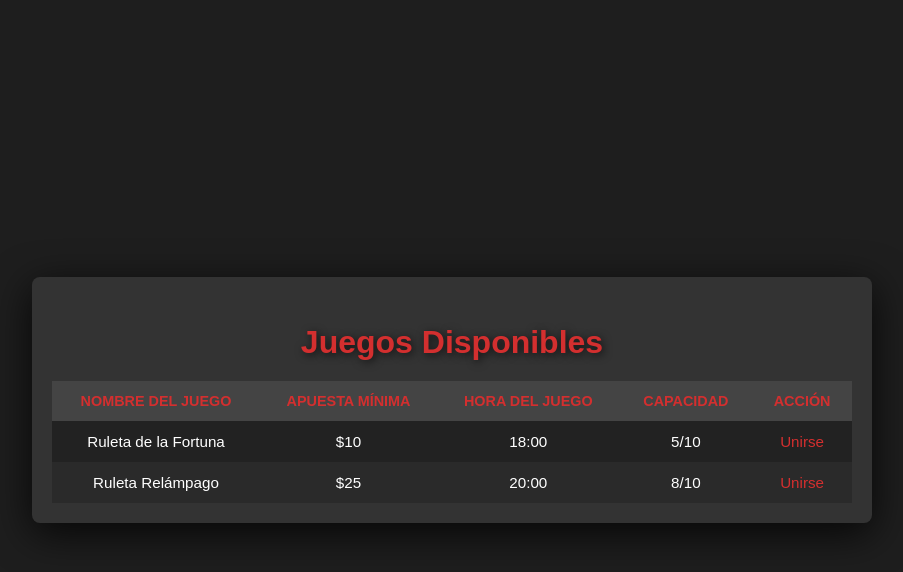
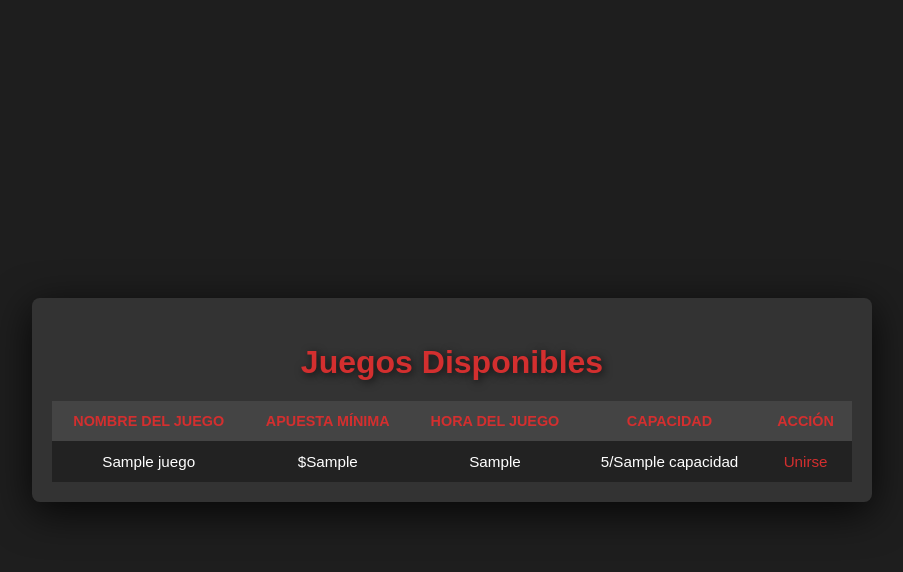
Before and after one commit to JoahnU/ING-DATOS-2024-2, a Flask app: template App/templates/availablegames.html in a window 1280 px wide. Shown: the top 572 px of the page, without its empty margins (188-1091 px from the left). Run offline with Flask 3, Linux system fonts and the light colour scheme; the template is opened without the code that fills it: most values are stand-ins (such as "Sample title", 1, 10 or a date in 2020).

Commit message:
Juegos disponibles

```diff
--- a/App/app.py
+++ b/App/app.py
@@ -175,6 +175,22 @@ def crearDB():
             form = request.form
         )
 
+
+@app.route("/games")
+def games():
+    if 'jwt' not in session:
+        return redirect(url_for('index'))
+
+    return render_template("availablegames.html", juegos = operacionesDB.get_games_avaiable())
+
+@app.route("/game/<id>")
+def game():
+    if 'jwt' not in session:
+        return redirect(url_for('index'))
+
+    return render_template("availablegames.html")
+
+
 @app.route("/logout")
 def cerrarSesion():
     session.clear()
--- a/App/templates/availablegames.html
+++ b/App/templates/availablegames.html
@@ -82,20 +82,16 @@
         </thead>
         <tbody>
             <!-- Aquí se insertarán las filas dinámicamente -->
-            <tr>
-                <td>Ruleta de la Fortuna</td>
-                <td>$10</td>
-                <td>18:00</td>
-                <td>5/10</td>
-                <td><a href="{{ url_for('join_game', game_id=1) }}">Unirse</a></td>
-            </tr>
-            <tr>
-                <td>Ruleta Relámpago</td>
-                <td>$25</td>
-                <td>20:00</td>
-                <td>8/10</td>
-                <td><a href="{{ url_for('join_game', game_id=2) }}">Unirse</a></td>
-            </tr>
+            {% for juego in juegos %}
+                <tr>
+                    <td>{{ juego.game_name }}</td>
+                    <td>${{ juego.min_apuesta }}</td>
+                    <td>{{ juego.hora_juego }}</td>
+                    <td>5/{{ juego.capacidad }}</td>
+                    <td><a href="{{ url_for('game', id= juego.game_id) }}">Unirse</a></td>
+                </tr>
+            {% endfor %}
+
             <!-- Más filas según los datos -->
         </tbody>
     </table>
--- a/App/templates/register.html
+++ b/App/templates/register.html
@@ -97,7 +97,7 @@
         <a href="{{ url_for('login') }}" style=" color:#D32F2F;"> ¿Ya tienes cuenta? </a>
     </form>
     {% if error %}
-    {{ error }}
+        {{ error }}
     {% endif %}
 </div>
 
```
Also changed, not shown: App/operacionesDB.py (+11 -0 lines).
